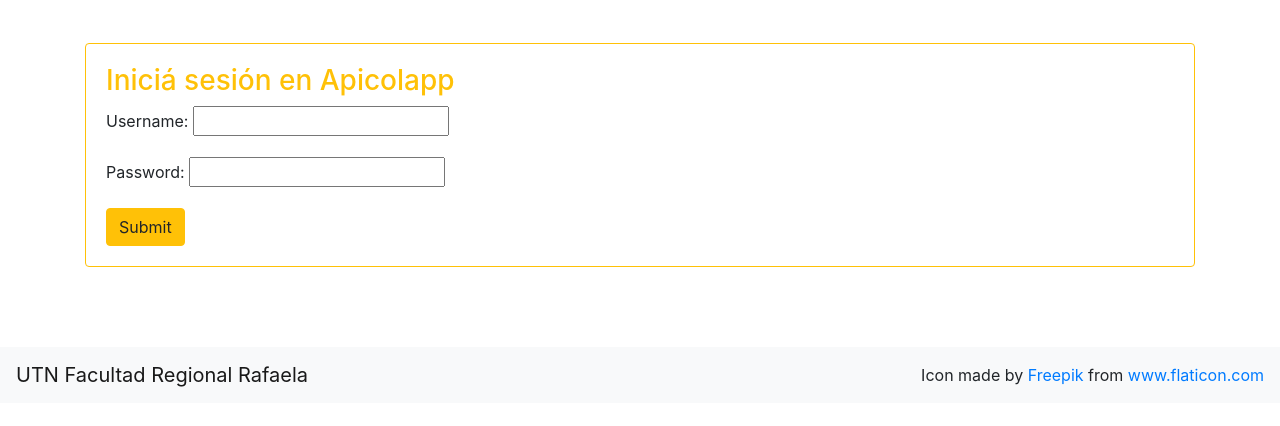
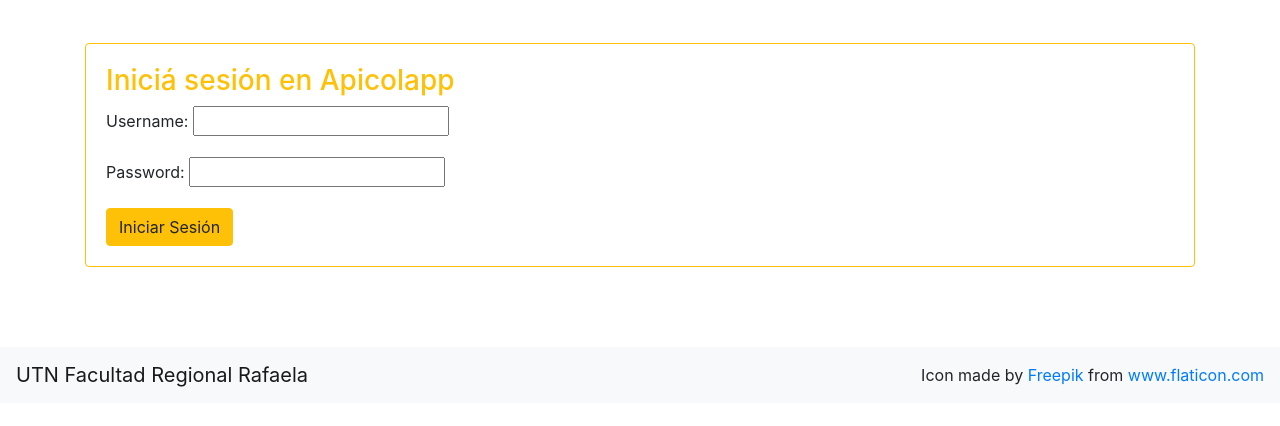
Before and after one commit to sofide/apicolapp, a Django app: page /user/login/ in a window 1280 px wide. Shown: the part 77-503 px from the top of the page. Run offline with Django 3.2, Linux system fonts and the light colour scheme; some libraries are stand-ins or nearby versions.

Commit message:
login form button name

```diff
--- a/user_manager/templates/user_manager/login.html
+++ b/user_manager/templates/user_manager/login.html
@@ -23,7 +23,7 @@
                     <form action="{% url 'login' %}" method="POST">
                         {% csrf_token %}
                         {{ login_form.as_p }}
-                        <input type="submit" value="Submit" class="btn btn-warning"/>
+                        <input type="submit" value="Iniciar Sesión" class="btn btn-warning"/>
                     </form>
                 </div>
             </div>
```
